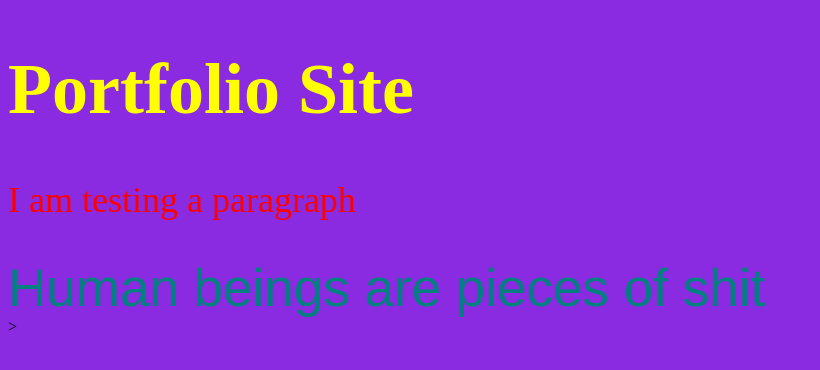
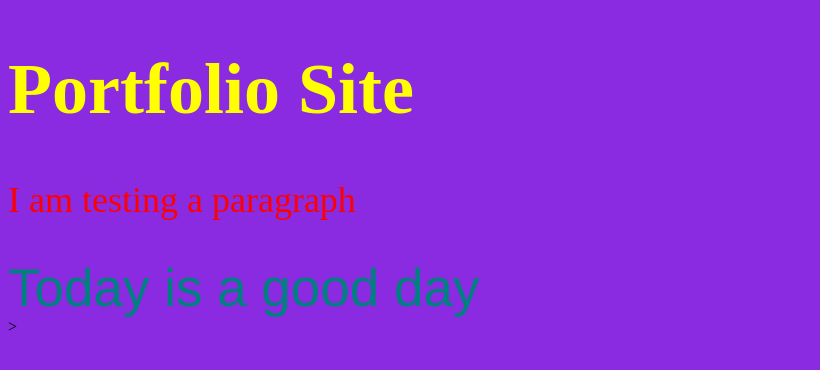
Before and after one commit to FunkyGrass/git-github-test, a plain HTML site: page index.html in a window 1280 px wide. Shown: the whole page, without its empty margins (0-820 px from the left). Drawn offline with Linux system fonts and the light colour scheme.

Commit message:
updated html file

```diff
--- a/index.html
+++ b/index.html
@@ -10,6 +10,6 @@
 <body>
     <h1>Portfolio Site</h1>
     <p>I am testing a paragraph</p>
-    <div>Human beings are pieces of shit</div>>
+    <div>Today is a good day</div>>
 </body>
 </html>
```
